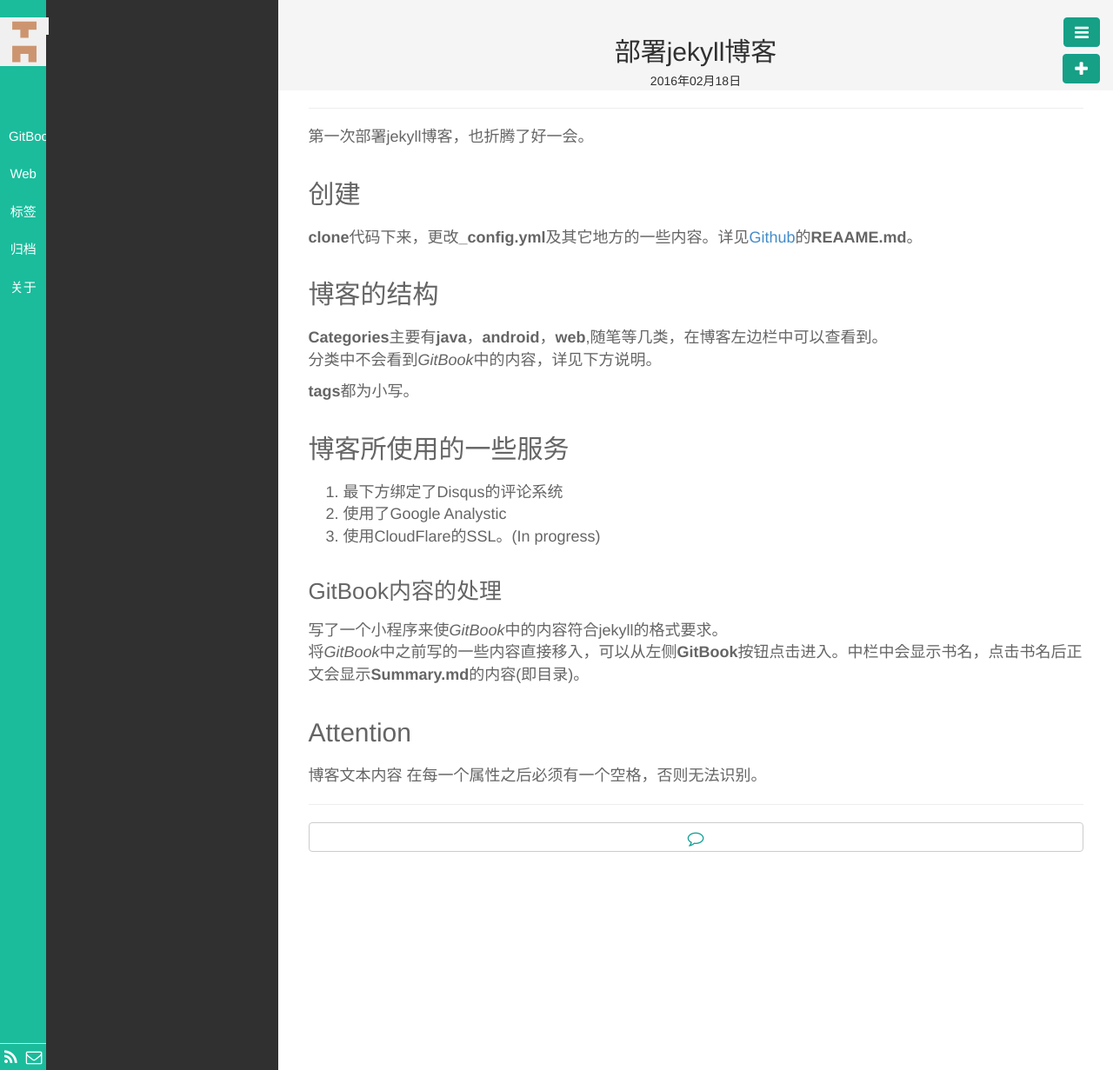
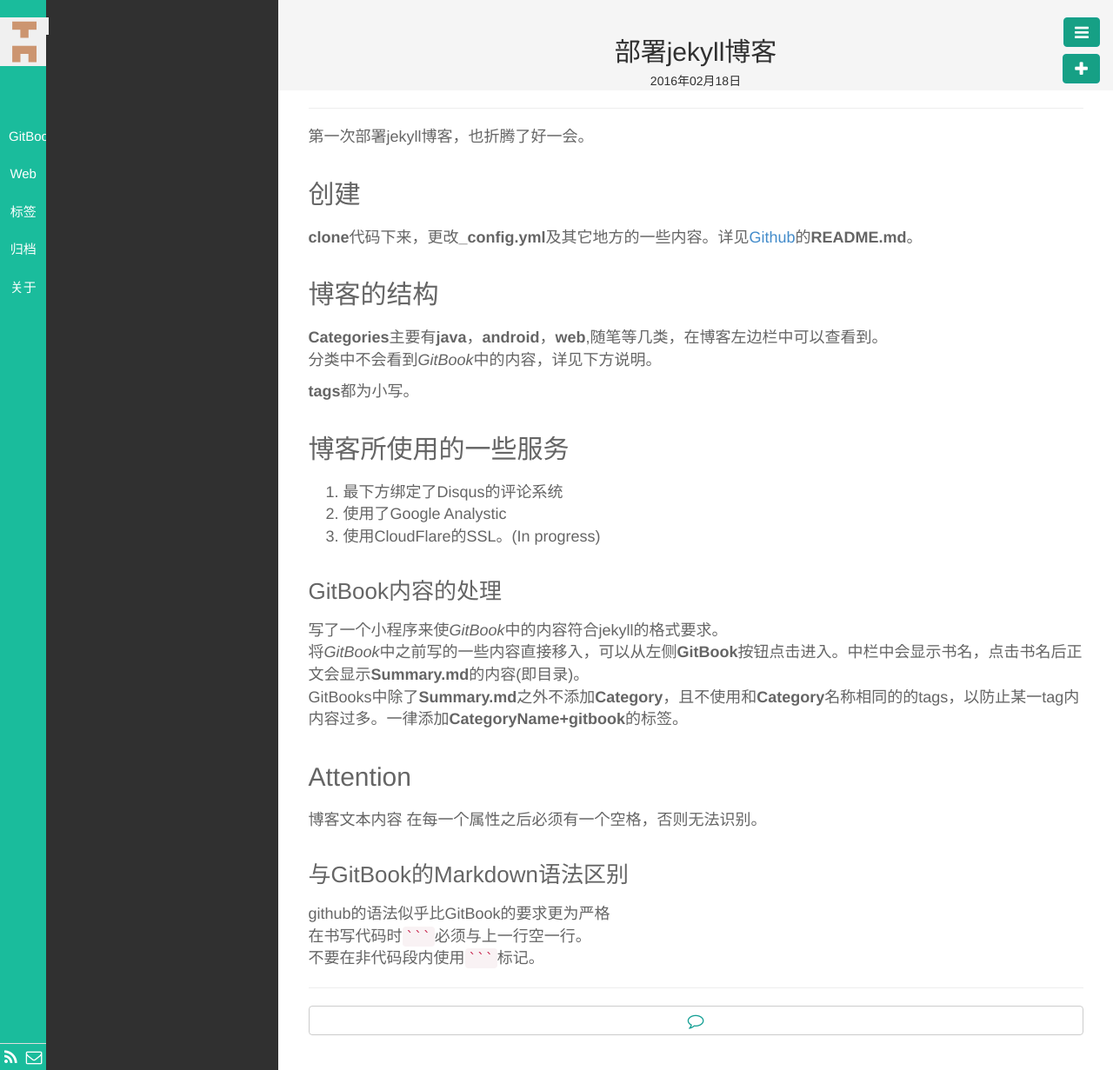
Before and after one commit to ivyxjc/jekyll_blog, a Jekyll site: the page built from _posts/Web/2016-02-18-blog-introductions.md, in a window 1280 px wide. Shown: the whole page at 87% size. Built offline with Jekyll 4.4.1, drawn with Linux system fonts in a browser that asks for light colours; Markdown is read by kramdown in place of the engine named in the settings.

Commit message:
change blog introduction.md

````diff
--- a/_posts/Web/2016-02-18-blog-introductions.md
+++ b/_posts/Web/2016-02-18-blog-introductions.md
@@ -11,7 +11,7 @@ description:
 
 ## 创建
 
-**clone**代码下来，更改**_config.yml**及其它地方的一些内容。详见[Github](https://github.com/ivyxjc/ivyxjc.github.io)的**REAAME.md**。
+**clone**代码下来，更改**_config.yml**及其它地方的一些内容。详见[Github](https://github.com/ivyxjc/ivyxjc.github.io)的**README.md**。
 
 
 ## 博客的结构
@@ -30,6 +30,12 @@ description:
 ### GitBook内容的处理
 写了一个小程序来使*GitBook*中的内容符合jekyll的格式要求。<br>
 将*GitBook*中之前写的一些内容直接移入，可以从左侧**GitBook**按钮点击进入。中栏中会显示书名，点击书名后正文会显示**Summary.md**的内容(即目录)。<br>
+GitBooks中除了**Summary.md**之外不添加**Category**，且不使用和**Category**名称相同的的tags，以防止某一tag内内容过多。一律添加**CategoryName+gitbook**的标签。
 
 ## Attention
-博客文本内容 在每一个属性之后必须有一个空格，否则无法识别。
+博客文本内容 在每一个属性之后必须有一个空格，否则无法识别。<br>
+
+### 与GitBook的Markdown语法区别
+github的语法似乎比GitBook的要求更为严格<br>
+在书写代码时<code>```</code>必须与上一行空一行。<br>
+不要在非代码段内使用<code>```</code>标记。
````
